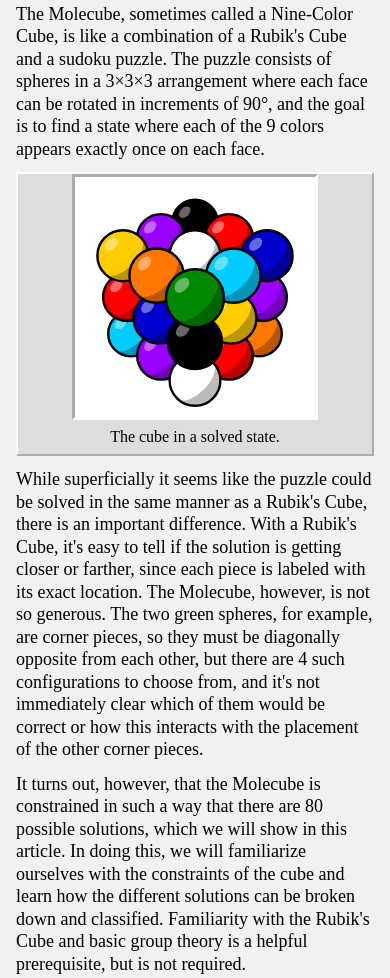
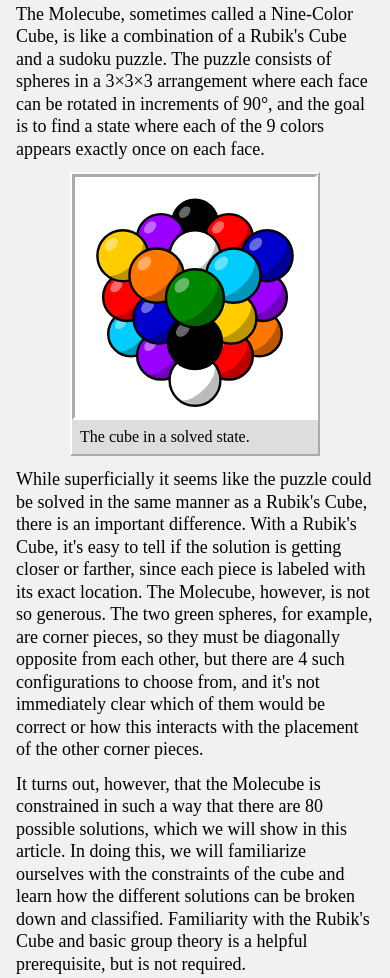
Before and after one commit to aji/molecube, a website built with Vite: page index.html in a window 390 px wide. Shown: the part 791-1769 px from the top of the page. Built offline with nearby package versions, Linux system fonts and the light colour scheme.

Commit message:
Okay actually mobile

```diff
--- a/index.css
+++ b/index.css
@@ -92,6 +92,7 @@
   align-items: stretch;
   gap: 1rem;
   margin: 1rem;
+  max-width: 100%;
 }
 div.hstack.center {
   flex-wrap: wrap;
@@ -108,7 +109,8 @@
 div.hstack > figure {
   flex-basis: min-content;
   flex-grow: 0;
-  flex-shrink: 0;
+  flex-shrink: 1;
+  overflow-x: auto;
   margin: 0;
   border: 2px outset #fff;
   background-color: #ddd;
@@ -118,31 +120,9 @@
   font-size: 16px;
 }
 
-@media (max-width: 800px) {
+@media (max-width: 600px) {
   div.hstack {
     gap: 0.5rem;
-    overflow-x: auto;
-  }
-  div.hstack.float {
-    float: none;
-    flex-wrap: wrap;
-    width: unset;
-    justify-content: center;
-  }
-}
-@media (max-width: 600px) {
-  div.hstack {
-    flex-direction: column;
-    margin: 0;
-  }
-  div.hstack > figure {
-    display: flex;
-    flex-basis: unset;
-    flex-direction: column;
-    align-items: center;
-    margin: 0;
-  }
-  div.hstack.float {
     margin: 0;
   }
 }
```
Also changed, not shown: docs/assets/index-72mL0iM3.css (added, +1 -0 lines), docs/assets/index-rO_2jkLU.css (deleted, +0 -1 lines), docs/index.html (+2 -2 lines), docs/assets/index-bOvURCvP.js (renamed from docs/assets/index-BVkmRovX.js).
